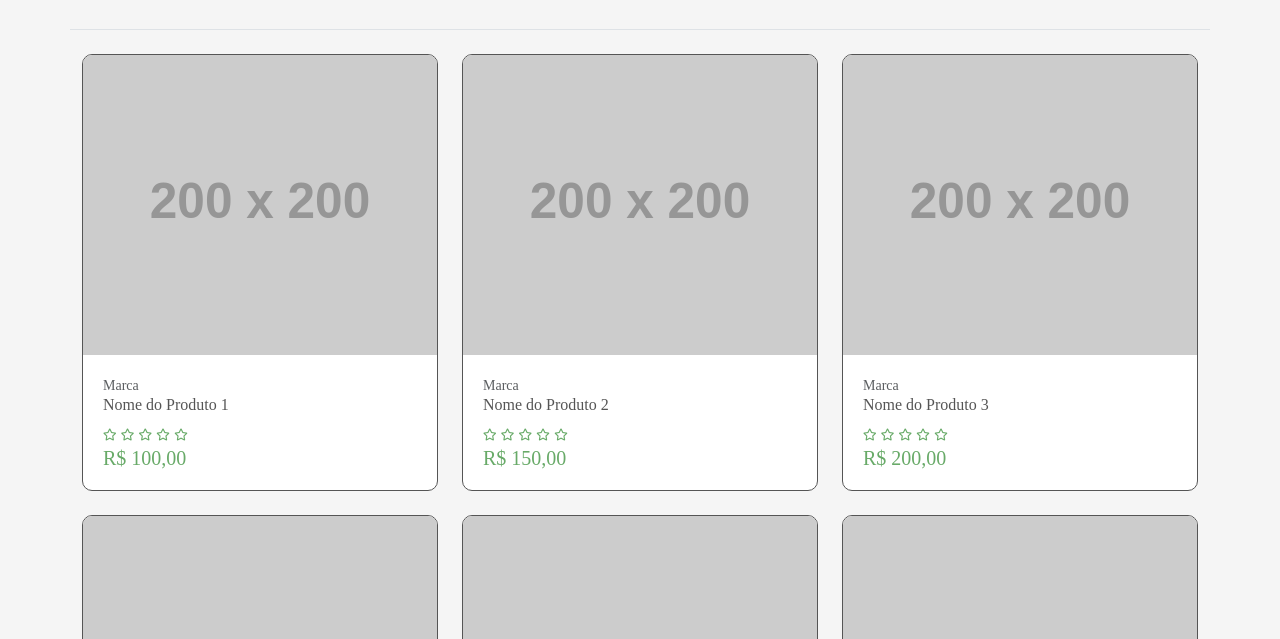
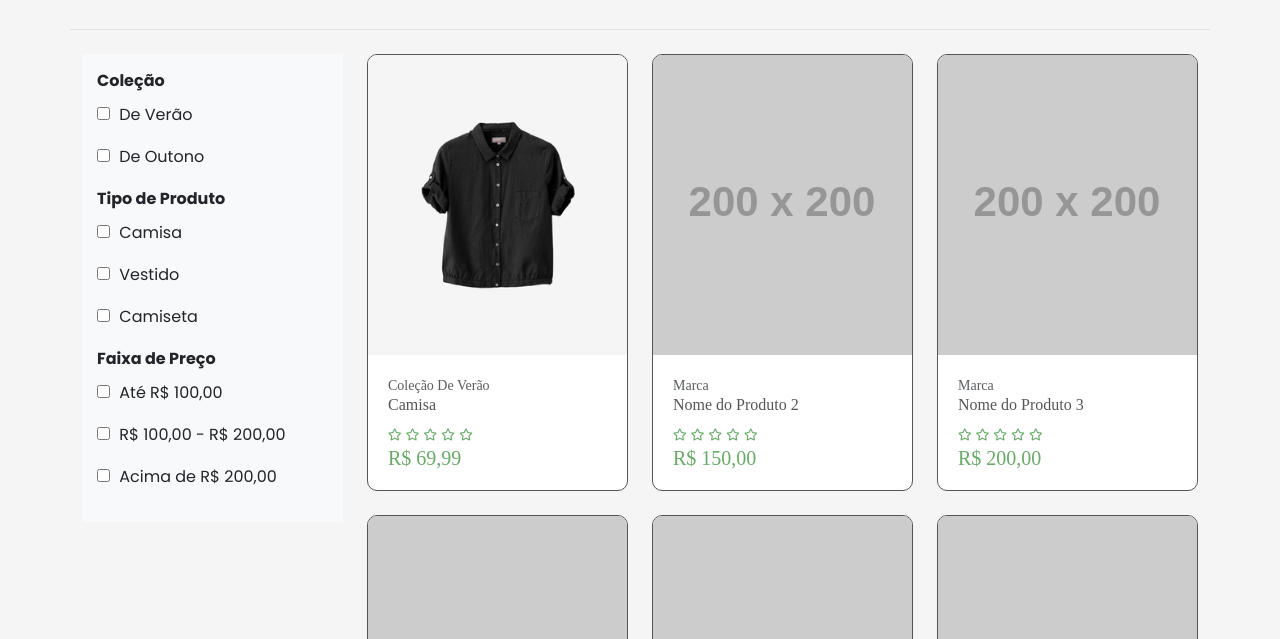
Before and after one commit to yRaffa/CP04_FrontEnd, a plain HTML site: page src/pages/categorias_pasta/RoupasSustentaveis.html in a window 1280 px wide. Shown: the part 161-800 px from the top of the page. Drawn offline with nearby package versions, Linux system fonts and the light colour scheme; files that its build step writes are made by us from their sources; placeholder pictures from the web are drawn by us; files whose address does not match are found by name; a web font is replaced by a local one.

Commit message:
Update RoupasSustentaveis.html

```diff
--- a/src/pages/categorias_pasta/RoupasSustentaveis.html
+++ b/src/pages/categorias_pasta/RoupasSustentaveis.html
@@ -15,6 +15,22 @@
     crossorigin="anonymous" referrerpolicy="no-referrer">
     <link rel="stylesheet" href="../styles/categorias.css">
     <script src="../scripts/categorias.js" defer></script>
+    <style>
+        .sidebar {
+            background-color: #f8f9fa;
+            padding: 15px;
+        }
+        .filter-title {
+            font-weight: bold;
+            margin-bottom: 10px;
+        }
+        .filter-item {
+            margin-bottom: 10px;
+        }
+        .filter-item input[type="checkbox"] {
+            margin-right: 5px;
+        }
+    </style>
 </head>
 <body>
 
@@ -43,14 +59,13 @@
             <div class="collapse navbar-collapse order-lg-1" id="navMenu">
                 <ul class="navbar-nav mx-auto text-center">
                     <li class="nav-item px-2 py-2"><a class="nav-link text-uppercase text-dark" href="/index.html">Início</a></li>
-                    <li class="nav-item px-2 py-2"><a class="nav-link text-uppercase text-dark"
-                            href="../categorias.html">Categorias</a></li>
-                    <li class="nav-item px-2 py-2 border-0"><a class="nav-link text-uppercase text-dark"
-                            href="../contact.html">Contato</a></li>
+                    <li class="nav-item px-2 py-2"><a class="nav-link text-uppercase text-dark" href="../categorias.html">Categorias</a></li>
+                    <li class="nav-item px-2 py-2 border-0"><a class="nav-link text-uppercase text-dark" href="../contact.html">Contato</a></li>
                 </ul>
             </div>
         </div>
     </nav>
+
     <div class="container mt-5 pt-5">
         <div class="row">
             <div class="col-md-12 bg-light border-bottom py-4 mb-4">
@@ -58,11 +73,54 @@
             </div>
         </div>
         <div class="row">
+            <div class="col-md-3">
+                <div class="sidebar">
+                    <div class="filter-title">Coleção</div>
+                    <div class="filter-item">
+                        <input type="checkbox" id="verao" name="colecao">
+                        <label for="verao">De Verão</label>
+                    </div>
+                    <div class="filter-item">
+                        <input type="checkbox" id="outono" name="colecao">
+                        <label for="outono">De Outono</label>
+                    </div>
+
+                    <div class="filter-title">Tipo de Produto</div>
+                    <div class="filter-item">
+                        <input type="checkbox" id="camisa" name="tipo">
+                        <label for="camisa">Camisa</label>
+                    </div>
+                    <div class="filter-item">
+                        <input type="checkbox" id="vestido" name="tipo">
+                        <label for="vestido">Vestido</label>
+                    </div>
+                    <div class="filter-item">
+                        <input type="checkbox" id="camiseta" name="tipo">
+                        <label for="camiseta">Camiseta</label>
+                    </div>
+
+                    <div class="filter-title">Faixa de Preço</div>
+                    <div class="filter-item">
+                        <input type="checkbox" id="preco1" name="preco">
+                        <label for="preco1">Até R$ 100,00</label>
+                    </div>
+                    <div class="filter-item">
+                        <input type="checkbox" id="preco2" name="preco">
+                        <label for="preco2">R$ 100,00 - R$ 200,00</label>
+                    </div>
+                    <div class="filter-item">
+                        <input type="checkbox" id="preco3" name="preco">
+                        <label for="preco3">Acima de R$ 200,00</label>
+                    </div>
+                </div>
+            </div>
+            <div class="col-md-9">
+                <div class="row">
                     <div class="col-md-4 mb-4">
                         <div class="card">
-                <img class="card-img-top" src="https://via.placeholder.com/200x200" alt="Produto 1">
+                            <img class="card-img-top" src="/src/img/produto-01.png" alt="Produto 1">
                             <div class="card-body">
-                    <p class="h6"><small class="text-muted">Marca</small><br>Nome do Produto 1</p>
+                                <p class="h6"><small class="text-muted">Coleção De Verão</small><br>Camisa</p>
                                 <p class="m-0">
                                     <i class="fa-xs far fa-star"></i>
                                     <i class="fa-xs far fa-star"></i>
@@ -70,7 +128,7 @@
                                     <i class="fa-xs far fa-star"></i>
                                     <i class="fa-xs far fa-star"></i>
                                 </p>
-                    <p class="h5 m-0">R$ 100,00</p>
+                                <p class="h5 m-0">R$ 69,99</p>
                             </div>
                         </div>
                     </div>
@@ -203,6 +261,9 @@
                         </div>
                 </div>
             </div>
+        </div>
+    </div>
+
     <footer class="bg-dark py-5">
         <div class="container">
           <div class="row text-white g-5">
@@ -219,7 +280,8 @@
                 <span class="fw-light">Paulista, São Paulo, 123, Brasil</span>
               </div>
               <div class="d-flex justify-content-start align-items-start my-2 text-footer">
-                <span class="me-3"><i class="fas fa-envelope"></i></span>
+
+Copiar código
 <span class="fw-light">ecotrend.suporte@gmail.com</span>
 </div>
 <div class="d-flex justify-content-start align-items-start my-2 text-footer">
@@ -266,6 +328,7 @@
 </div>
 </div>
 </footer>
+
 <script src="https://code.jquery.com/jquery-3.3.1.slim.min.js"
 integrity="sha384-q8i/X+965DzO0rT7abK41JStQIAqVgRVzpbzo5smXKp4YfRvH+8abtTE1Pi6jizo" crossorigin="anonymous"></script>
 <script src="https://cdnjs.cloudflare.com/ajax/libs/popper.js/1.14.3/umd/popper.min.js"
```
Lines whose indentation alone changed are shown as unchanged.
